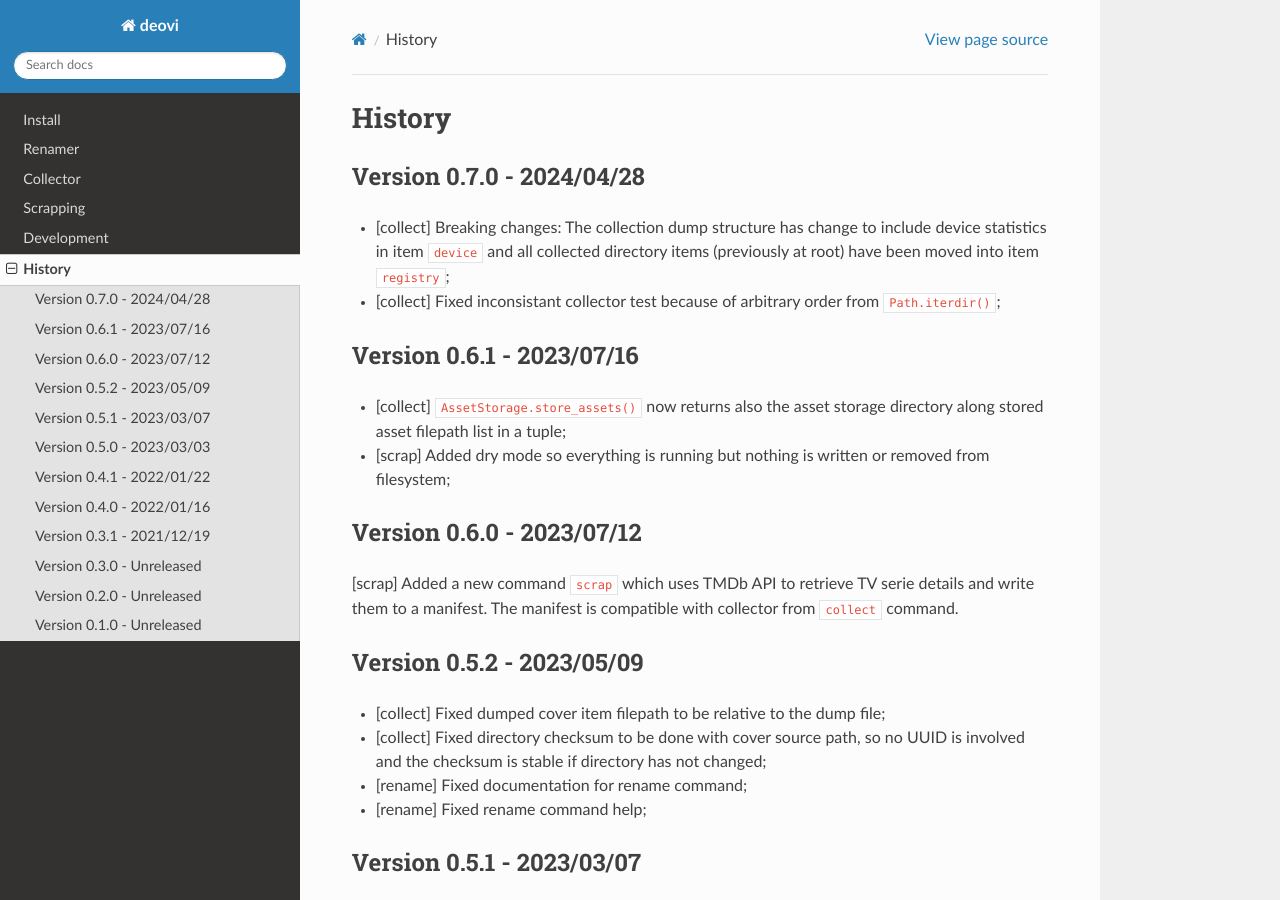
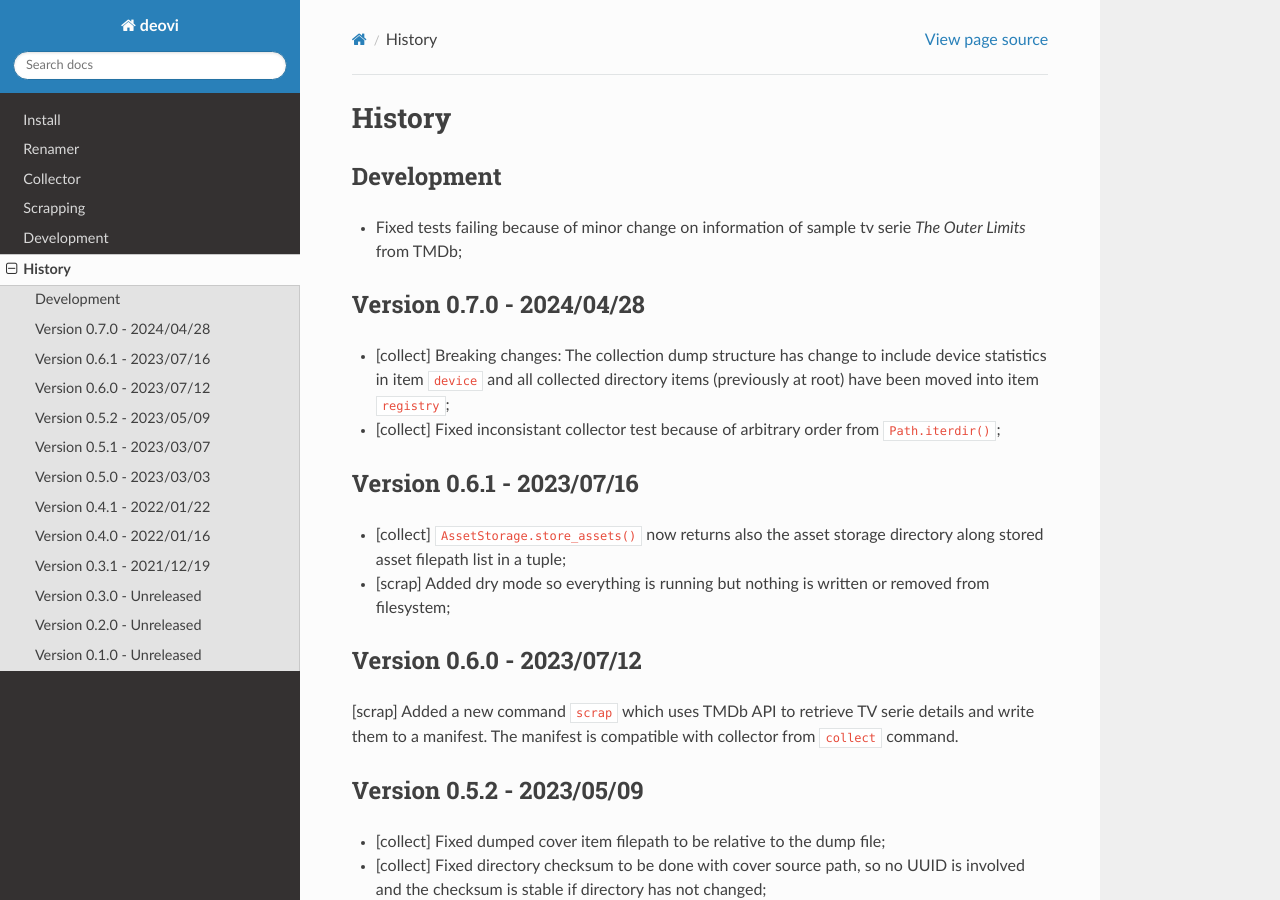
Before and after one commit to sveetch/deovi, a Sphinx documentation site: the page built from docs/history.rst, in a window 1280 px wide and 900 px high. Built offline with Sphinx 7.4.7 and the Read the Docs theme 3.1.0, drawn with Linux system fonts in a browser that asks for light colours.

Commit message:
[FIX] Fixed tests failing because of minor change on information of sample tv serie 'The Outer Limits' from TMDb

```diff
--- a/docs/history.rst
+++ b/docs/history.rst
@@ -4,8 +4,15 @@
 History
 =======
 
+Development
+***********
+
+* Fixed tests failing because of minor change on information of sample tv serie
+  *The Outer Limits* from TMDb;
+
+
 Version 0.7.0 - 2024/04/28
---------------------------
+**************************
 
 * [collect] Breaking changes: The collection dump structure has change to include
   device statistics in item ``device`` and all collected directory items (previously at
@@ -15,7 +22,7 @@ Version 0.7.0 - 2024/04/28
 
 
 Version 0.6.1 - 2023/07/16
---------------------------
+**************************
 
 * [collect] ``AssetStorage.store_assets()`` now returns also the asset storage
   directory along stored asset filepath list in a tuple;
@@ -24,7 +31,7 @@ Version 0.6.1 - 2023/07/16
 
 
 Version 0.6.0 - 2023/07/12
---------------------------
+**************************
 
 [scrap] Added a new command ``scrap`` which uses TMDb API to retrieve TV serie details
 and write them to a manifest. The manifest is compatible with collector from
@@ -32,7 +39,7 @@ and write them to a manifest. The manifest is compatible with collector from
 
 
 Version 0.5.2 - 2023/05/09
---------------------------
+**************************
 
 * [collect] Fixed dumped cover item filepath to be relative to the dump file;
 * [collect] Fixed directory checksum to be done with cover source path, so no UUID is
@@ -42,14 +49,14 @@ Version 0.5.2 - 2023/05/09
 
 
 Version 0.5.1 - 2023/03/07
---------------------------
+**************************
 
 [collect] Added checksum feature to collector. Directory checksum is computed from the
 directory payload as built from collector.
 
 
 Version 0.5.0 - 2023/03/03
---------------------------
+**************************
 
 * [collect] Improved collector so it can retrieve extra informations from a YAML
   manifest and cover image for each directory;
@@ -58,7 +65,7 @@ Version 0.5.0 - 2023/03/03
 
 
 Version 0.4.1 - 2022/01/22
---------------------------
+**************************
 
 [collect] Fixed tests on collector which failed because of file datetimes which can
 change from an installation to another. So we mocked up the method to get the formatted
@@ -66,20 +73,20 @@ datetime.
 
 
 Version 0.4.0 - 2022/01/16
---------------------------
+**************************
 
 Added new command ``collect`` to recursively collect media file informations for a
 given directory.
 
 
 Version 0.3.1 - 2021/12/19
---------------------------
+**************************
 
 This is a release fix for release version. No code change have been done.
 
 
 Version 0.3.0 - Unreleased
---------------------------
+**************************
 
 First working version.
 
@@ -92,7 +99,7 @@ First working version.
 
 
 Version 0.2.0 - Unreleased
---------------------------
+**************************
 
 Unworking version.
 
@@ -101,7 +108,7 @@ Unworking version.
 
 
 Version 0.1.0 - Unreleased
---------------------------
+**************************
 
 First commit.
 
--- a/setup.cfg
+++ b/setup.cfg
@@ -3,7 +3,7 @@
 ;;
 [metadata]
 name = deovi
-version = 0.7.0
+version = 0.8.0-pre.1
 description = Utility to rename files and collect their filepaths
 long_description = file:README.rst
 long_description_content_type = text/x-rst
```
Also changed, not shown: 2 other files.
